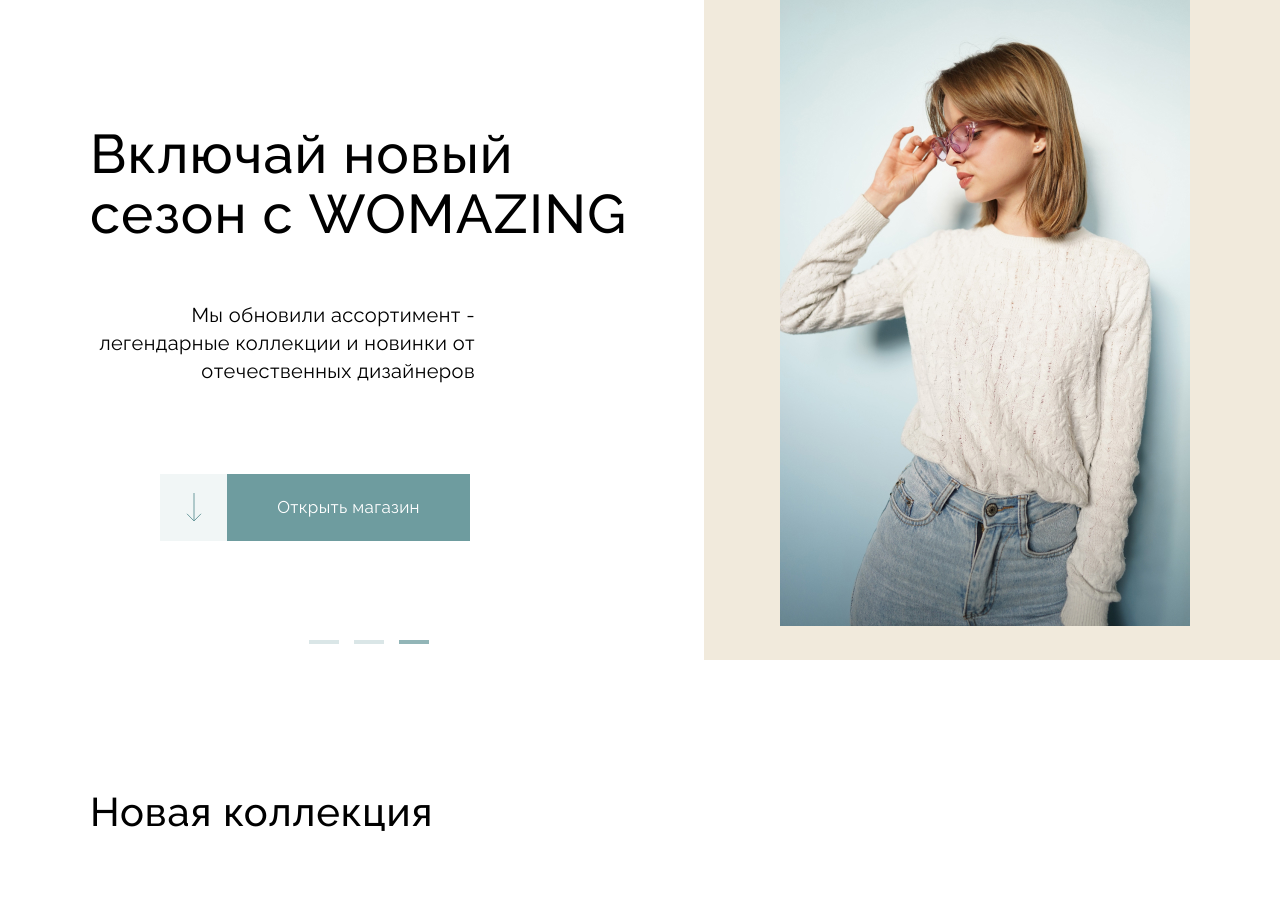
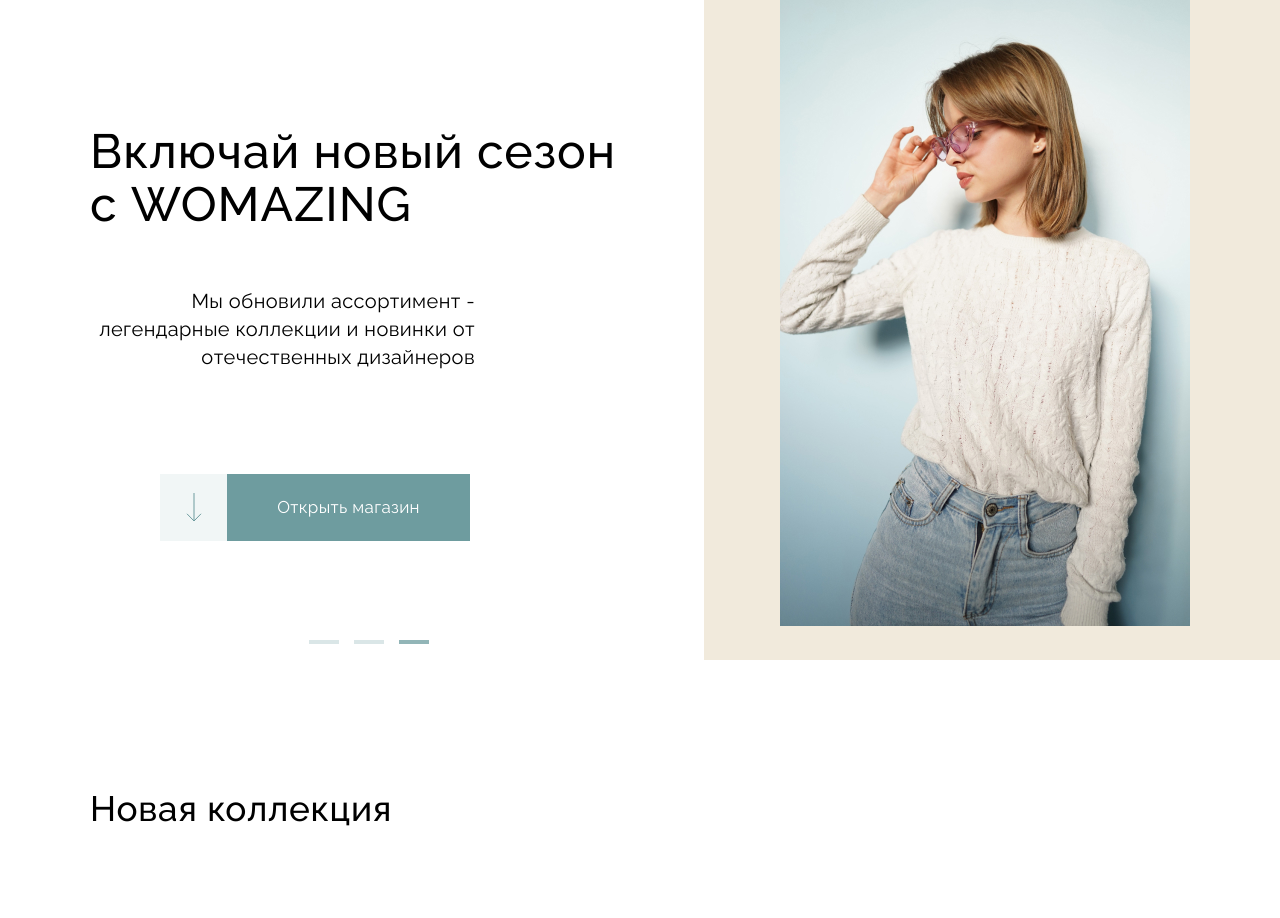
Before and after one commit to DemchenkoMaksim/WOMAZING, a plain HTML site: page index.html in a window 1280 px wide. Shown: the part 140-1058 px from the top of the page. Drawn offline with nearby package versions, Linux system fonts and the light colour scheme.

Commit message:
Add files via upload

```diff
--- a/style.css
+++ b/style.css
@@ -25,12 +25,12 @@
 }
 h1 {
     font-weight: 500;
-    font-size: 3.4em;
+    font-size: 3em;
     line-height: 110%;
 }
 h2{
     font-weight: 500;
-    font-size: 2.5em;
+    font-size: 2.2em;
     line-height: 110%;
 }
 h4{
```
